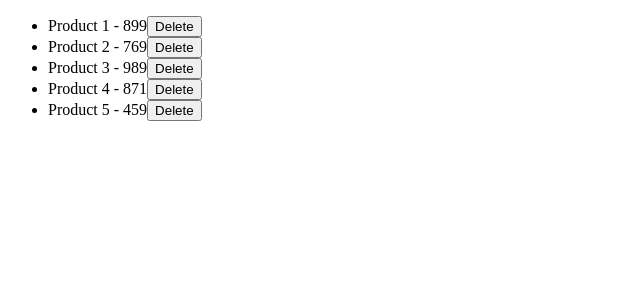
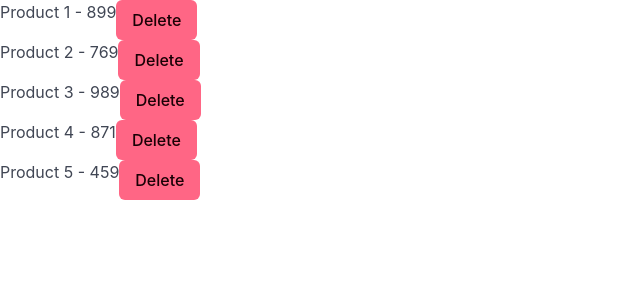
Before and after one commit to raihanprojecthub/react-hooks, a React (Vite) app: page / in a window 1280 px wide. Shown: the top 300 px of the page, without its empty margins (0-640 px from the left). Built offline with nearby package versions, Linux system fonts and the light colour scheme.

Commit message:
Bulma CSS

```diff
--- a/package.json
+++ b/package.json
@@ -10,6 +10,7 @@
     "preview": "vite preview"
   },
   "dependencies": {
+    "bulma": "^1.0.2",
     "react": "^19.0.0",
     "react-dom": "^19.0.0",
     "react-router-dom": "^7.0.2"
--- a/src/components/ProductList.jsx
+++ b/src/components/ProductList.jsx
@@ -4,7 +4,7 @@ const ProductList = ({ products, deleteProduct }) => {
       <ul>
         { products.map((product) => (
           <li key={product.id}>{ product.title } - { product.price }
-          <button onClick={() => deleteProduct(product.id)}>Delete</button>
+          <button className="button is-danger" onClick={() => deleteProduct(product.id)}>Delete</button>
           </li>
         )) }
       </ul>
--- a/src/main.jsx
+++ b/src/main.jsx
@@ -1,6 +1,7 @@
 import { StrictMode } from 'react'
 import { createRoot } from 'react-dom/client'
 import App from './App.jsx'
+import "bulma/css/bulma.css"
 
 createRoot(document.getElementById('root')).render(
   <StrictMode>
```
Also changed, not shown: 1 other file (tests, documents, lock files or other folders).
